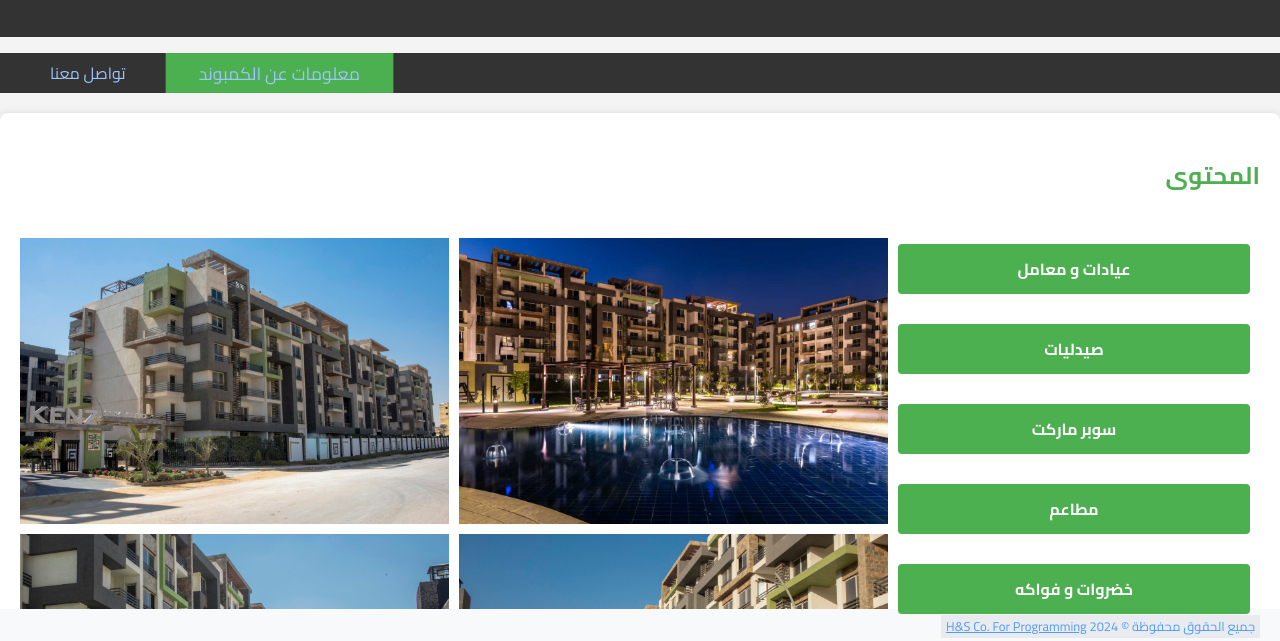
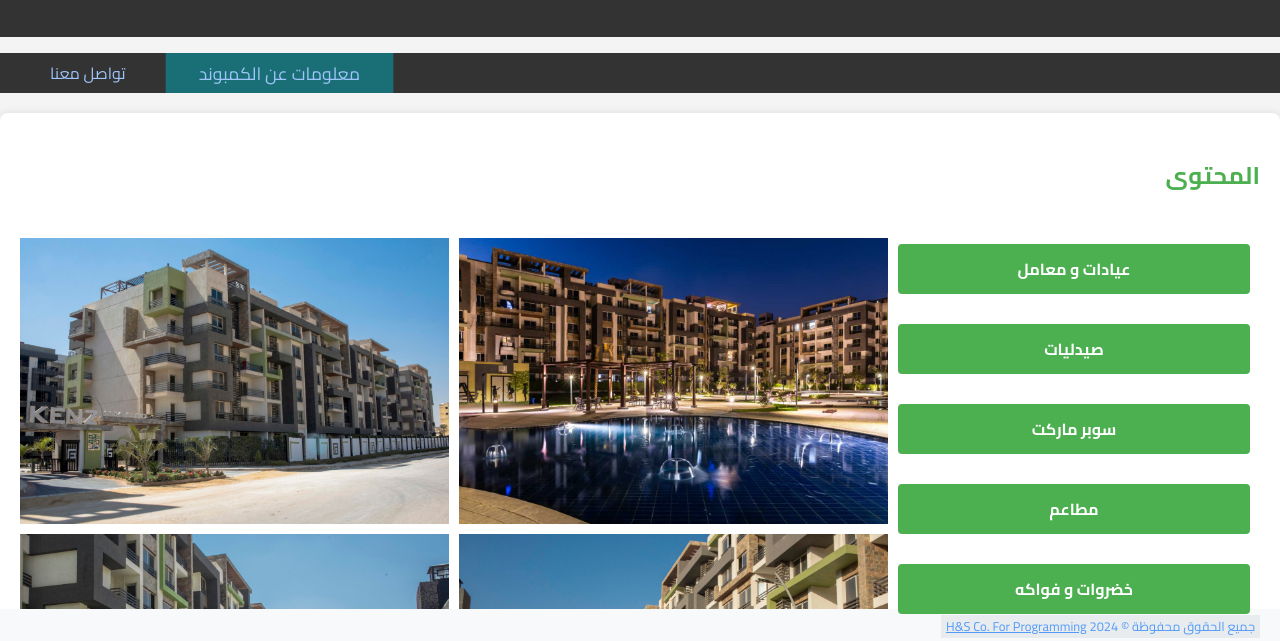
Before and after one commit to HS-developers/kenz.compound.services, a plain HTML site: page index.html in a window 1280 px wide. In both pictures the pointer is over the link "معلومات عن الكمبوند". Shown: the part 156-797 px from the top of the page. Drawn offline with Linux system fonts and the light colour scheme.

Commit message:
Update styles.css

```diff
--- a/styles.css
+++ b/styles.css
@@ -50,7 +50,7 @@ nav ul li a {
 }
 
 nav ul li a:hover {
-    background-color: #4CAF50; /* تغيير لون الخلفية عند التمرير */
+    background-color: #1a6f77; /* تغيير لون الخلفية عند التمرير */
     transform: scale(1.1); /* تكبير العنصر عند التمرير */
 }
 
```
